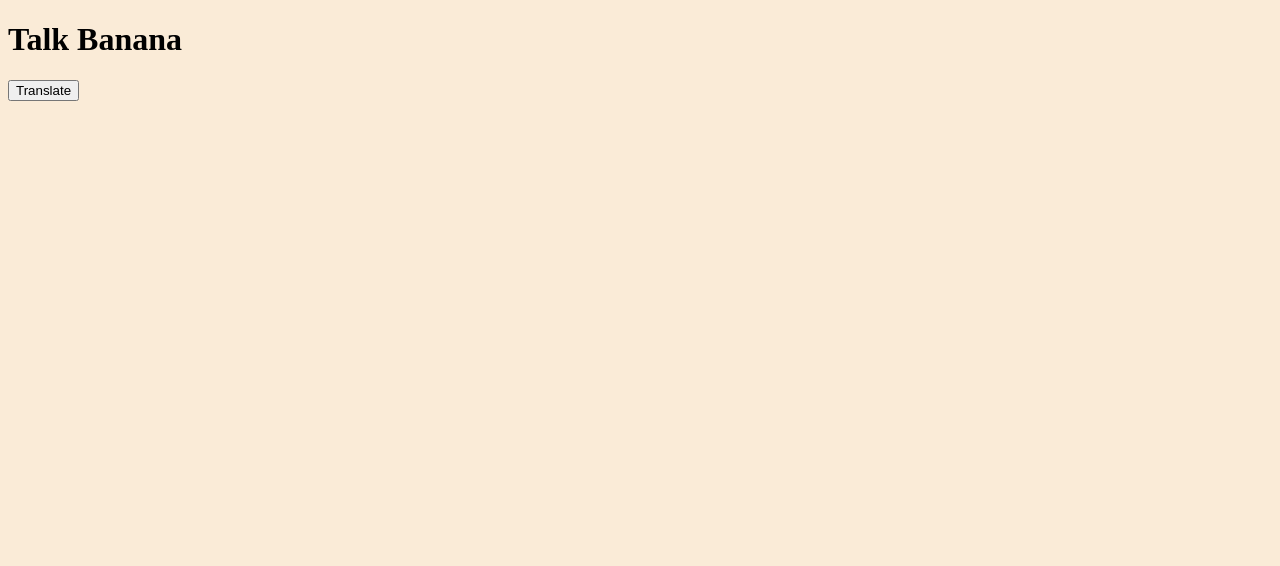
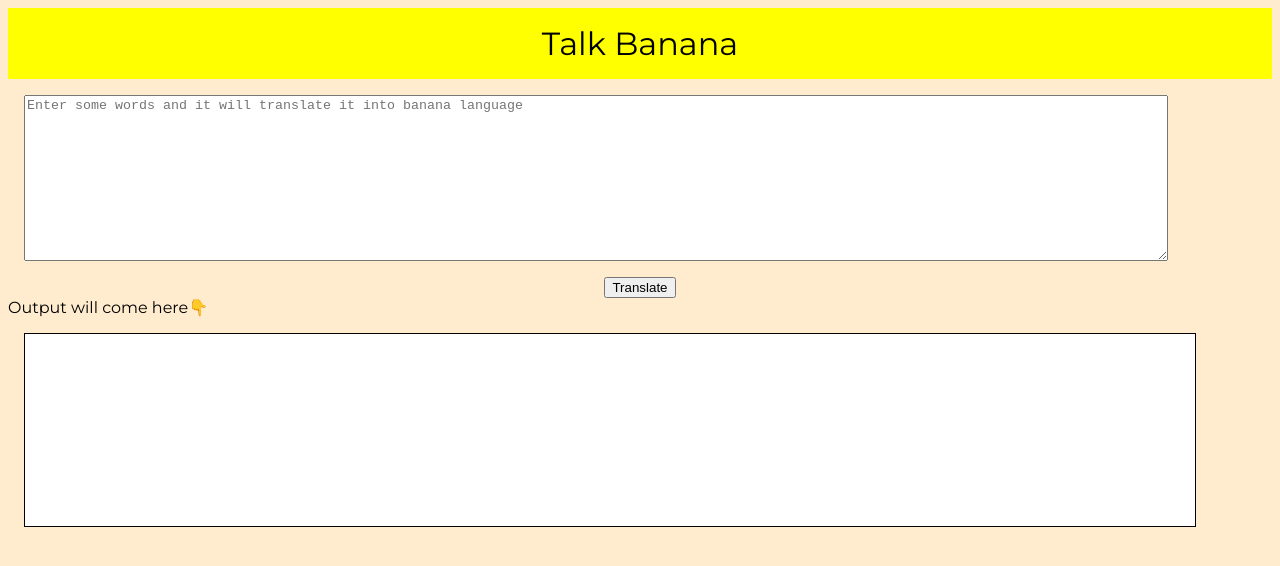
Before and after one commit to PrathamPatel010/Minion-Speaks, a website: page Mark 5 - Banana Speaks/index.html in a window 1280 px wide. Drawn offline with Linux system fonts and the light colour scheme.

Commit message:
WIP:finished till output wired div

```diff
--- a/Mark 5 - Banana Speaks/app.js
+++ b/Mark 5 - Banana Speaks/app.js
@@ -3,7 +3,10 @@
 // alert(welomemsg);
 
 let btnTranslate = document.querySelector("#btn-translate");
-// console.log(btnTranslate);
-btnTranslate.addEventListener("click", function clickEventHandler() {
-    console.log(`clicked`);
-})
+let txtInput = document.querySelector("#txt-input");
+let outputDiv = document.querySelector("#txt-output");
+
+function clickHandler() {}
+btnTranslate.addEventListener("click", function clickHandler() {
+    outputDiv.innerText = "Hii gay" + txtInput.value;
+});
--- a/Mark 5 - Banana Speaks/index.html
+++ b/Mark 5 - Banana Speaks/index.html
@@ -10,9 +10,12 @@
 </head>
 
 <body>
-    <h1>Talk Banana</h1>
+    <div class="heading">Talk Banana</div>
+    <textarea id="txt-input" placeholder="Enter some words and it will translate it into banana language" cols="30" rows="5"></textarea>
     <button id="btn-translate">Translate</button>
-    <script src="app.js" type="text/javascript"></script>
+    <div class="heading-op">Output will come here👇 </div>
+    <div id="txt-output"></div>
+    <script src="app.js"></script>
 </body>
 
 </html>
--- a/Mark 5 - Banana Speaks/style.css
+++ b/Mark 5 - Banana Speaks/style.css
@@ -1,11 +1,41 @@
+@import url('https://fonts.googleapis.com/css2?family=Merriweather&family=Montserrat:wght@400;700&display=swap');
 body {
-    background-color: antiquewhite;
+    background-color: blanchedalmond;
+    font-family: 'Merriweather', serif;
+    font-family: 'Montserrat', sans-serif;
 }
 
-h1 {
-    padding-top: 0px;
+nav {
+    text-align: center;
+    background-color: yellow;
 }
 
-#btn-translate:hover {
-    color: aqua;
+.heading {
+    padding: 1rem;
+    font-size: 2rem;
+    text-align: center;
+    background-color: yellow;
 }
+
+#btn-translate {
+    margin: auto;
+    display: block;
+    align-items: center;
+}
+
+#txt-input {
+    width: 90%;
+    height: 10rem;
+    display: block;
+    margin: 1rem;
+}
+
+#txt-output {
+    display: block;
+    background-color: white;
+    border: 1px solid black;
+    height: 10rem;
+    width: 90%;
+    margin: 1rem;
+    padding: 1rem;
+}
```
